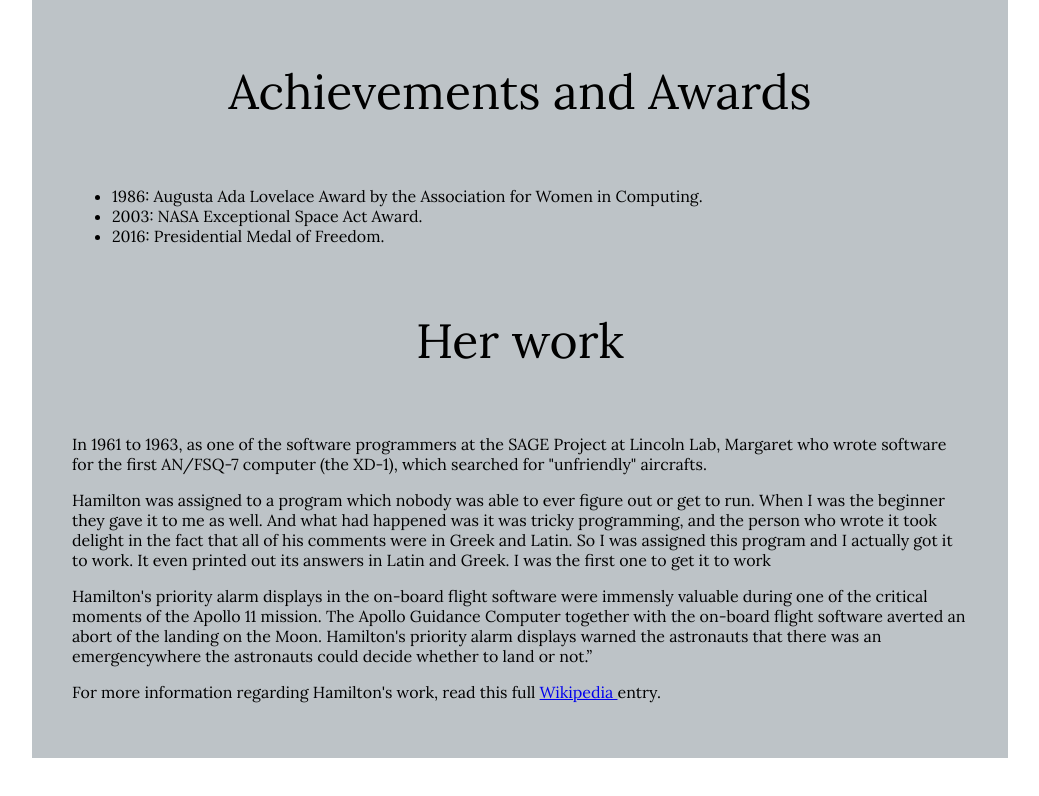
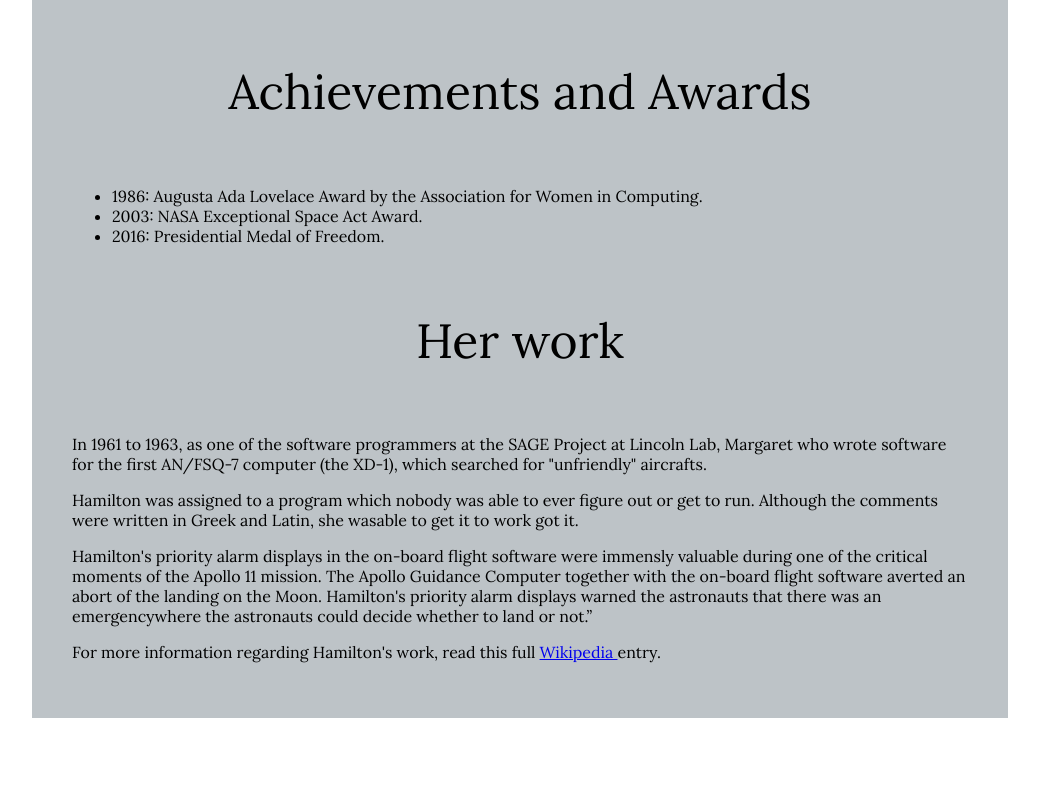
Before and after one commit to GcoderMJ/FCC-Projects, a plain HTML site: page Tribute page FCC/index.html in a window 1280 px wide. Shown: the part 673-1469 px from the top of the page, without its empty margins (120-1159 px from the left). After the commit the page ends 1431 px from the top, so only its background shows below. Drawn offline with Linux system fonts and the light colour scheme.

Commit message:
grammar check

```diff
--- a/Tribute page FCC/index.html
+++ b/Tribute page FCC/index.html
@@ -26,7 +26,7 @@
 
       <p> In 1961 to 1963, as one of the software programmers at the SAGE Project at Lincoln Lab, Margaret who wrote software for the first AN/FSQ-7 computer (the XD-1), which searched for "unfriendly" aircrafts.</p>
       <sr>
-      <p> Hamilton was assigned to a program which nobody was able to ever figure out or get to run. When I was the beginner they gave it to me as well. And what had happened was it was tricky programming, and the person who wrote it took delight in the fact that all of his comments were in Greek and Latin. So I was assigned this program and I actually got it to work. It even printed out its answers in Latin and Greek. I was the first one to get it to work</p>
+      <p> Hamilton was assigned to a program which nobody was able to ever figure out or get to run. Although the comments were written in Greek and Latin, she wasable to get it to work got it.</p>
       </sr>
       <p>Hamilton's priority alarm displays in the on-board flight software were immensly valuable during one of the critical moments of the Apollo 11 mission. The Apollo Guidance Computer together with the on-board flight software averted an abort of the landing on the Moon. Hamilton's priority alarm displays warned the astronauts that there was an emergencywhere the astronauts could decide whether to land or not.”</p>
 
```
